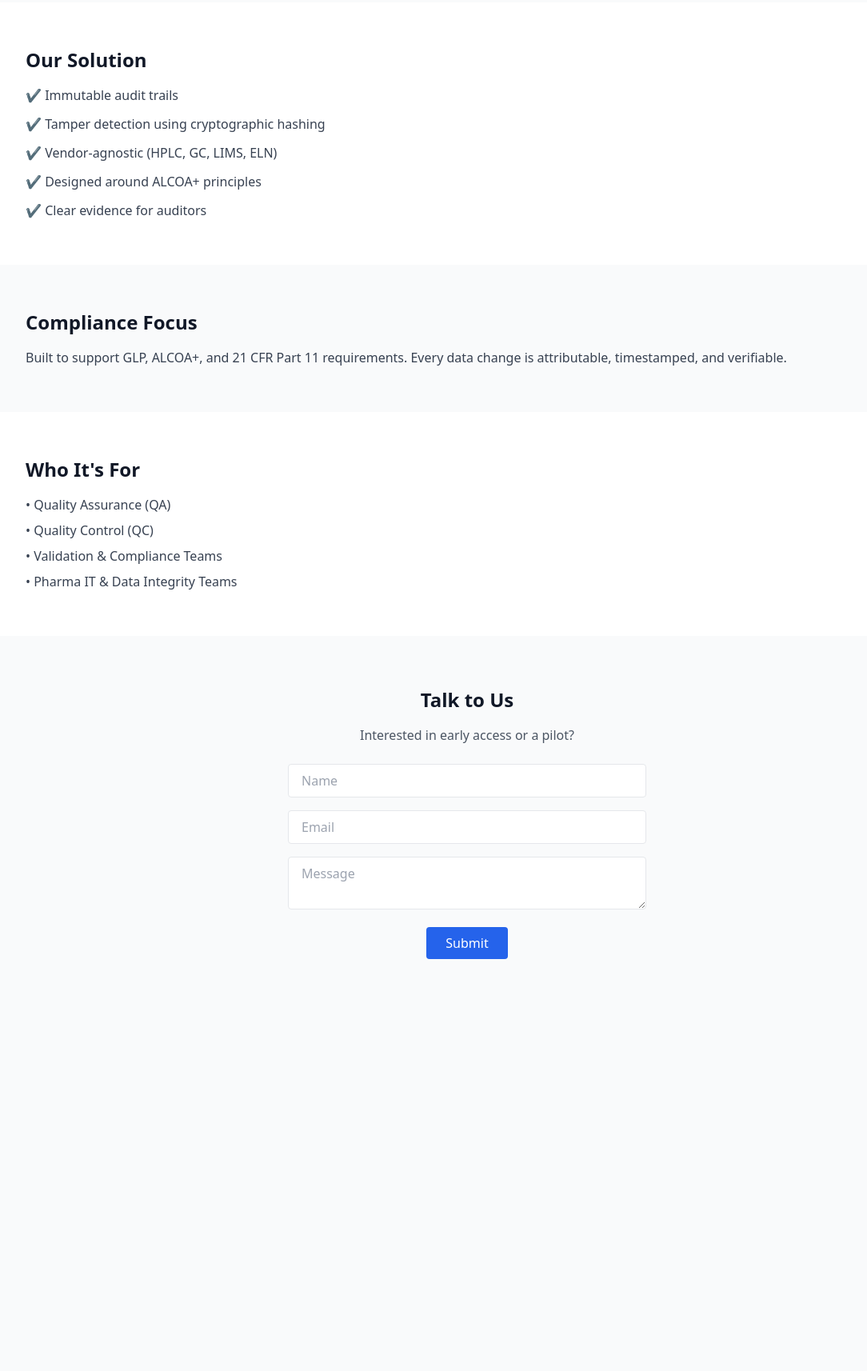
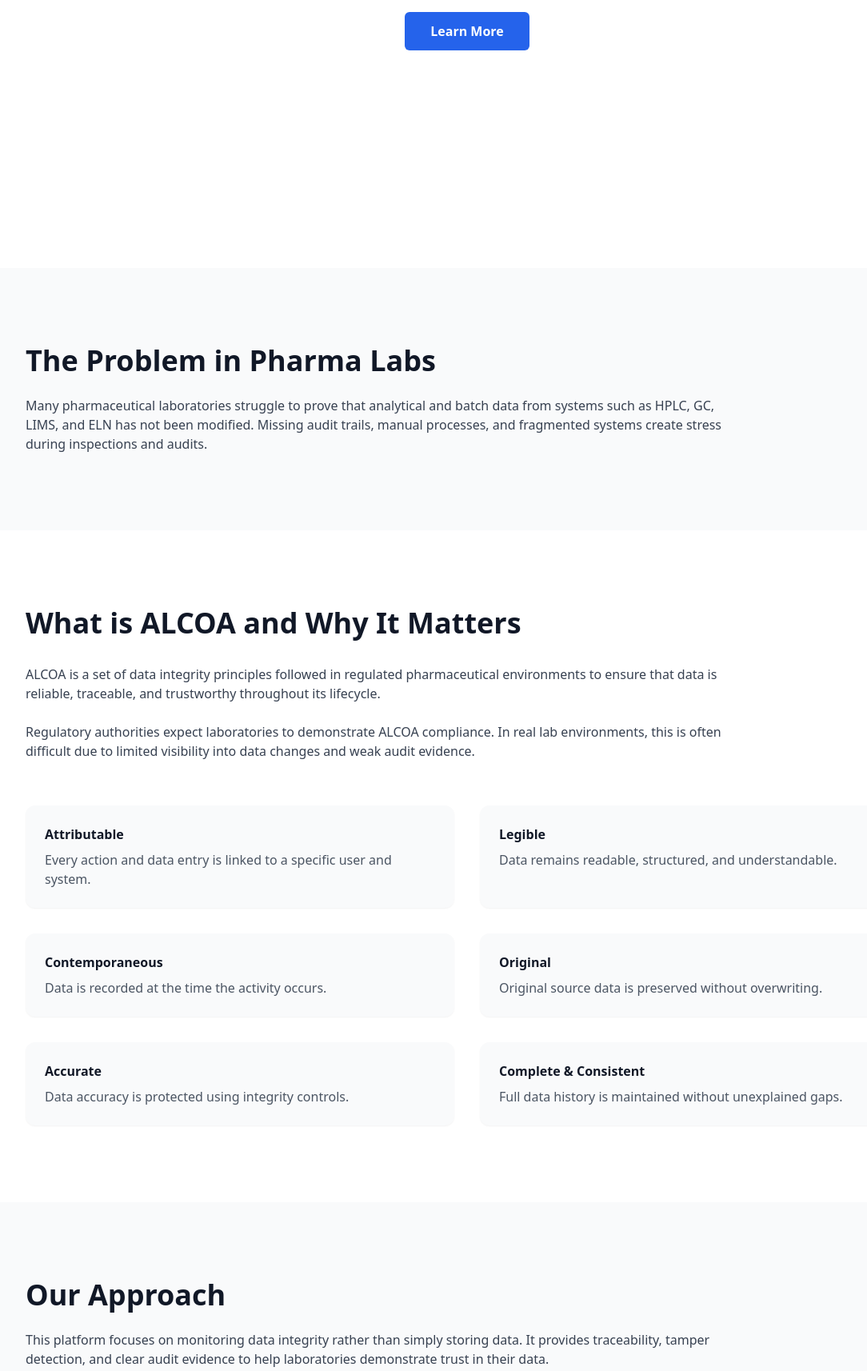
Before and after one commit to Vis-byte/Pharma-data-integrity, a plain HTML site: page index.html in a window 1280 px wide. Shown: the part 465-2179 px from the top of the page at 80% size, without its empty margins (56-1140 px from the left). Before the commit the page ends 1728 px from the top, so only its background shows below. Drawn offline with nearby package versions, Linux system fonts and the light colour scheme.

Commit message:
Add full animated site with ALCOA explanation

```diff
--- a/index.html
+++ b/index.html
@@ -3,88 +3,167 @@
 <head>
   <meta charset="UTF-8">
   <title>Pharma Data Integrity Platform</title>
+
+  <!-- Tailwind -->
   <script src="https://cdn.tailwindcss.com"></script>
+
+  <!-- AOS Animation (Rockstar-style scroll reveal) -->
+  <link href="https://unpkg.com/aos@2.3.4/dist/aos.css" rel="stylesheet">
 </head>
+
 <body class="bg-gray-50 text-gray-900">
+
 <!-- HERO -->
-<section class="bg-white py-16">
-<div class="max-w-6xl mx-auto px-6 text-center">
-<h1 class="text-4xl font-bold mb-4">
-     Data Integrity & Audit Readiness for Pharma Labs
+<section class="min-h-screen flex items-center justify-center bg-white">
+  <div class="text-center max-w-3xl px-6">
+    <h1 data-aos="fade-up"
+        class="text-5xl font-bold mb-6">
+      Pharma Data Integrity Platform
     </h1>
-<p class="text-lg text-gray-600 mb-6">
-     Prevent data tampering. Maintain ALCOA+. Pass audits with confidence.
+
+    <p data-aos="fade-up" data-aos-delay="150"
+       class="text-gray-600 text-lg mb-8">
+      Helping pharmaceutical laboratories prove data integrity
+      and maintain audit readiness using ALCOA principles.
     </p>
-<a href="#contact"
-      class="bg-blue-600 text-white px-6 py-3 rounded-md font-semibold">
-      Request Early Access
+
+    <a data-aos="fade-up" data-aos-delay="300"
+       href="#alcoa"
+       class="inline-block bg-blue-600 text-white px-8 py-3 rounded-md font-semibold hover:bg-blue-700 transition">
+      Learn More
     </a>
   </div>
 </section>
+
 <!-- PROBLEM -->
-<section class="py-14">
+<section class="py-24 bg-gray-50">
   <div class="max-w-6xl mx-auto px-6">
-<h2 class="text-2xl font-bold mb-4">The Problem</h2>
-<p class="text-gray-700">
-     Pharma labs struggle to prove that analytical and batch data
-     from HPLC, GC, LIMS, ELN, and DMS systems has not been modified.
-     Missing audit trails and manual controls create compliance risks
-     and audit stress.
+    <h2 data-aos="fade-up"
+        class="text-4xl font-bold mb-6">
+      The Problem in Pharma Labs
+    </h2>
+
+    <p data-aos="fade-up" data-aos-delay="100"
+       class="text-gray-700 max-w-4xl">
+      Many pharmaceutical laboratories struggle to prove that analytical
+      and batch data from systems such as HPLC, GC, LIMS, and ELN has not
+      been modified. Missing audit trails, manual processes, and fragmented
+      systems create stress during inspections and audits.
     </p>
   </div>
 </section>
-<!-- SOLUTION -->
-<section class="bg-white py-14">
+
+<!-- ALCOA -->
+<section id="alcoa" class="py-24 bg-white overflow-hidden">
   <div class="max-w-6xl mx-auto px-6">
-<h2 class="text-2xl font-bold mb-4">Our Solution</h2>
-<ul class="space-y-3 text-gray-700">
-<li>✔ Immutable audit trails</li>
-<li>✔ Tamper detection using cryptographic hashing</li>
-<li>✔ Vendor-agnostic (HPLC, GC, LIMS, ELN)</li>
-<li>✔ Designed around ALCOA+ principles</li>
-<li>✔ Clear evidence for auditors</li>
-</ul>
+
+    <h2 data-aos="fade-up"
+        class="text-4xl font-bold mb-8">
+      What is ALCOA and Why It Matters
+    </h2>
+
+    <p data-aos="fade-up" data-aos-delay="100"
+       class="text-gray-700 max-w-4xl mb-6">
+      ALCOA is a set of data integrity principles followed in regulated
+      pharmaceutical environments to ensure that data is reliable,
+      traceable, and trustworthy throughout its lifecycle.
+    </p>
+
+    <p data-aos="fade-up" data-aos-delay="200"
+       class="text-gray-700 max-w-4xl mb-14">
+      Regulatory authorities expect laboratories to demonstrate ALCOA
+      compliance. In real lab environments, this is often difficult due to
+      limited visibility into data changes and weak audit evidence.
+    </p>
+
+    <div class="grid md:grid-cols-2 gap-8">
+      <div data-aos="fade-up" data-aos-delay="100"
+           class="bg-gray-50 p-6 rounded-xl shadow-sm hover:shadow-md transition">
+        <strong>Attributable</strong>
+        <p class="text-gray-600 mt-2">
+          Every action and data entry is linked to a specific user and system.
+        </p>
+      </div>
+
+      <div data-aos="fade-up" data-aos-delay="150"
+           class="bg-gray-50 p-6 rounded-xl shadow-sm hover:shadow-md transition">
+        <strong>Legible</strong>
+        <p class="text-gray-600 mt-2">
+          Data remains readable, structured, and understandable.
+        </p>
+      </div>
+
+      <div data-aos="fade-up" data-aos-delay="200"
+           class="bg-gray-50 p-6 rounded-xl shadow-sm hover:shadow-md transition">
+        <strong>Contemporaneous</strong>
+        <p class="text-gray-600 mt-2">
+          Data is recorded at the time the activity occurs.
+        </p>
+      </div>
+
+      <div data-aos="fade-up" data-aos-delay="250"
+           class="bg-gray-50 p-6 rounded-xl shadow-sm hover:shadow-md transition">
+        <strong>Original</strong>
+        <p class="text-gray-600 mt-2">
+          Original source data is preserved without overwriting.
+        </p>
+      </div>
+
+      <div data-aos="fade-up" data-aos-delay="300"
+           class="bg-gray-50 p-6 rounded-xl shadow-sm hover:shadow-md transition">
+        <strong>Accurate</strong>
+        <p class="text-gray-600 mt-2">
+          Data accuracy is protected using integrity controls.
+        </p>
+      </div>
+
+      <div data-aos="fade-up" data-aos-delay="350"
+           class="bg-gray-50 p-6 rounded-xl shadow-sm hover:shadow-md transition">
+        <strong>Complete & Consistent</strong>
+        <p class="text-gray-600 mt-2">
+          Full data history is maintained without unexplained gaps.
+        </p>
+      </div>
+    </div>
+
   </div>
 </section>
-<!-- COMPLIANCE -->
-<section class="py-14">
+
+<!-- SOLUTION -->
+<section class="py-24 bg-gray-50">
   <div class="max-w-6xl mx-auto px-6">
-<h2 class="text-2xl font-bold mb-4">Compliance Focus</h2>
-<p class="text-gray-700">
-     Built to support GLP, ALCOA+, and 21 CFR Part 11 requirements.
-     Every data change is attributable, timestamped, and verifiable.
+    <h2 data-aos="fade-up"
+        class="text-4xl font-bold mb-6">
+      Our Approach
+    </h2>
+
+    <p data-aos="fade-up" data-aos-delay="100"
+       class="text-gray-700 max-w-4xl">
+      This platform focuses on monitoring data integrity rather than
+      simply storing data. It provides traceability, tamper detection,
+      and clear audit evidence to help laboratories demonstrate trust
+      in their data.
     </p>
   </div>
 </section>
-<!-- WHO -->
-<section class="bg-white py-14">
-<div class="max-w-6xl mx-auto px-6">
-<h2 class="text-2xl font-bold mb-4">Who It's For</h2>
-<ul class="text-gray-700 space-y-2">
-<li>• Quality Assurance (QA)</li>
-<li>• Quality Control (QC)</li>
-<li>• Validation & Compliance Teams</li>
-<li>• Pharma IT & Data Integrity Teams</li>
-</ul>
-</div>
+
+<!-- DISCLAIMER -->
+<section class="py-12 bg-gray-100 text-center">
+  <p class="text-sm text-gray-500 max-w-3xl mx-auto">
+    This is an early-stage platform designed to support compliance efforts.
+    It does not replace regulatory responsibilities or validation activities.
+  </p>
 </section>
-<!-- CONTACT -->
-<section id="contact" class="py-16 text-center">
-<h2 class="text-2xl font-bold mb-4">Talk to Us</h2>
-<p class="text-gray-600 mb-6">
-   Interested in early access or a pilot?
-</p>
-<form class="max-w-md mx-auto space-y-4">
-<input type="text" placeholder="Name"
-          class="w-full border px-4 py-2 rounded">
-<input type="email" placeholder="Email"
-          class="w-full border px-4 py-2 rounded">
-<textarea placeholder="Message"
-             class="w-full border px-4 py-2 rounded"></textarea>
-<button class="bg-blue-600 text-white px-6 py-2 rounded">
-     Submit
-</button>
-</form>
-</section>
+
+<!-- AOS INIT -->
+<script src="https://unpkg.com/aos@2.3.4/dist/aos.js"></script>
+<script>
+  AOS.init({
+    duration: 900,
+    easing: 'ease-out-cubic',
+    once: true
+  });
+</script>
+
 </body>
 </html>
```
Lines whose indentation alone changed are shown as unchanged.
